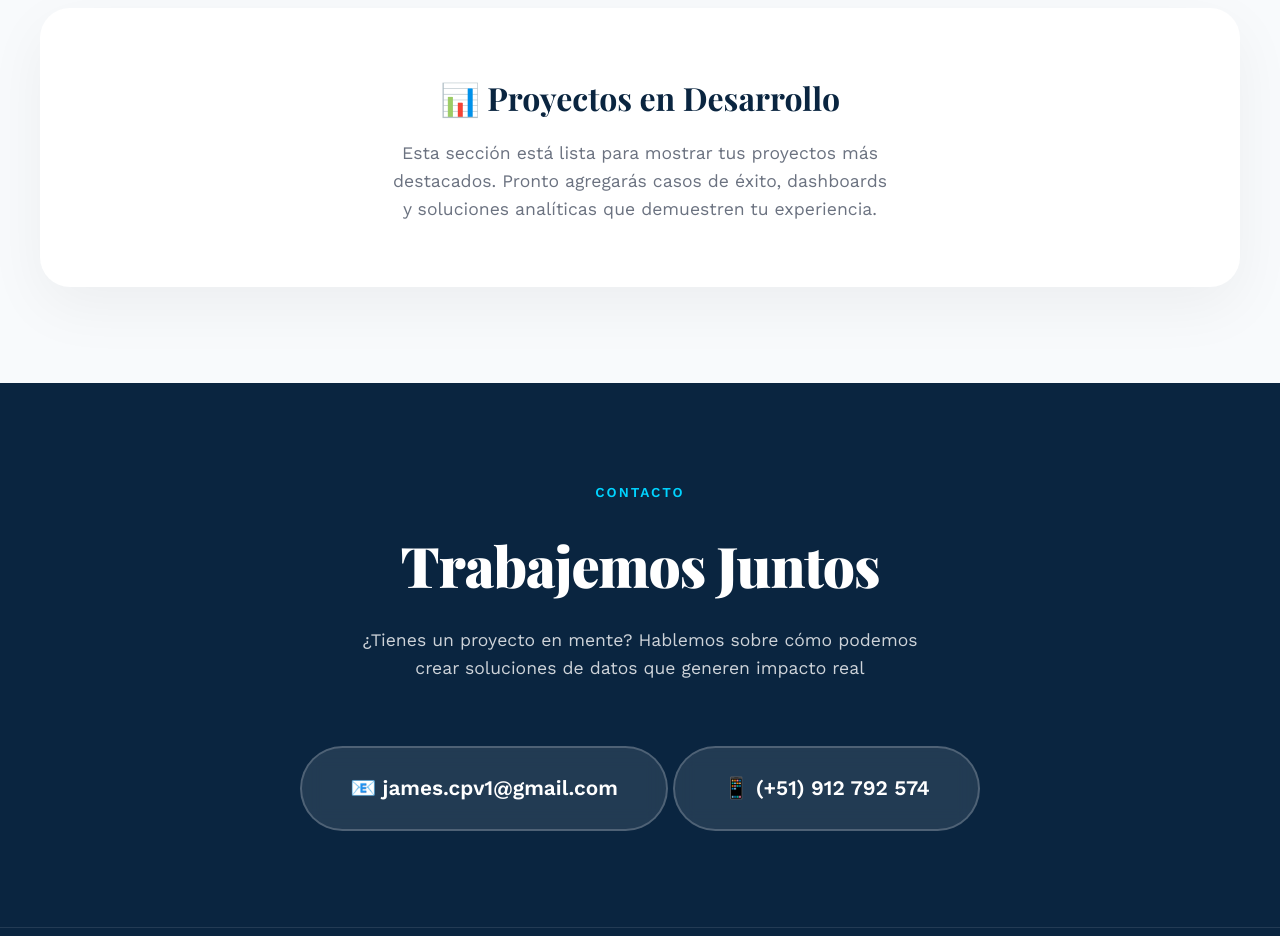
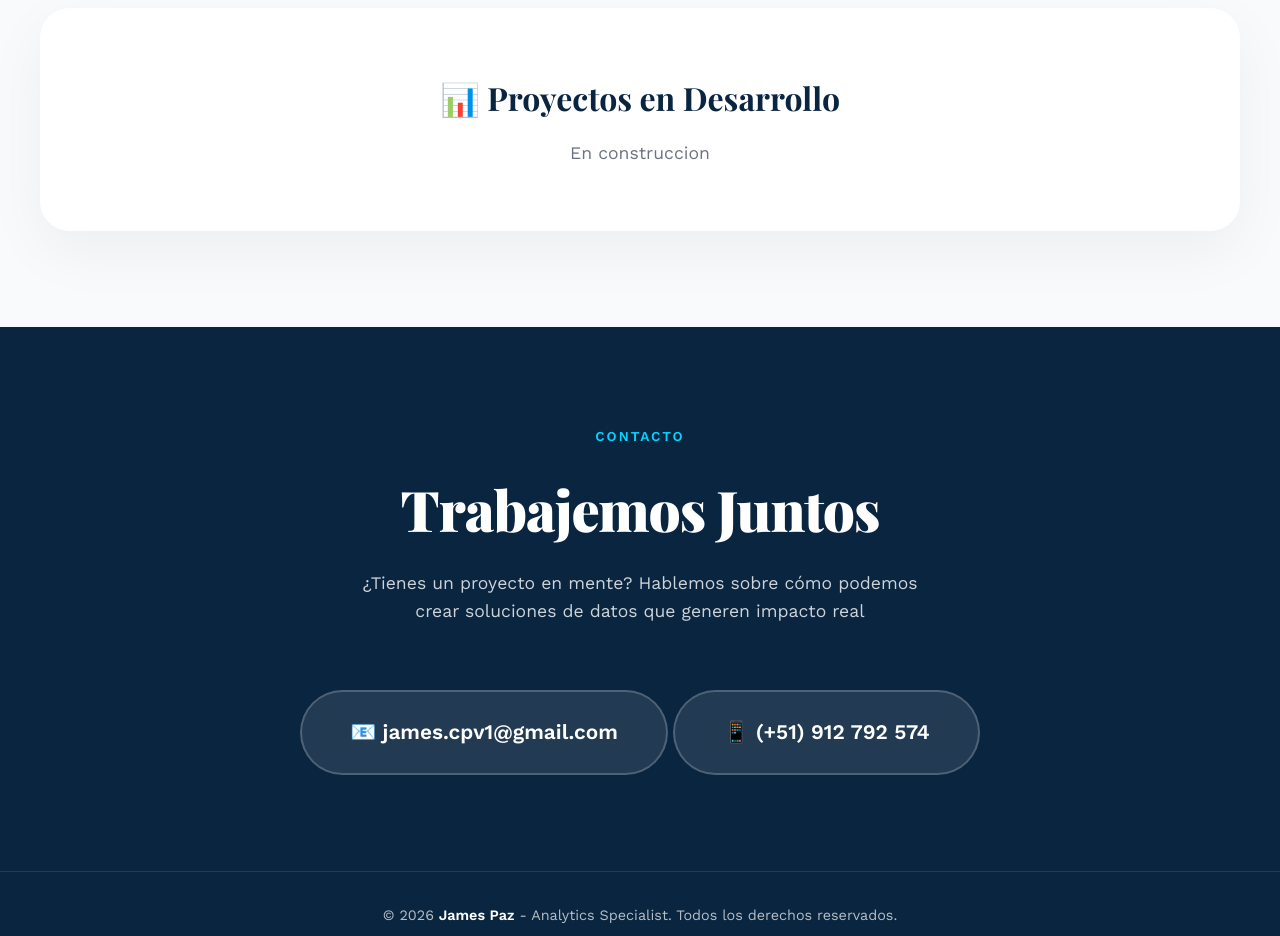
Before and after one commit to JAMEMEMESPAZ/githubpage, a plain HTML site: page index.html in a window 1280 px wide. Shown: the part 4180-5116 px from the top of the page. Drawn offline with nearby package versions, Linux system fonts and the light colour scheme.

Commit message:
Update index.html

```diff
--- a/index.html
+++ b/index.html
@@ -822,7 +822,7 @@
             <div class="projects-placeholder fade-in">
                 <h3>📊 Proyectos en Desarrollo</h3>
                 <p>
-                    Esta sección está lista para mostrar tus proyectos más destacados. Pronto agregarás casos de éxito, dashboards y soluciones analíticas que demuestren tu experiencia.
+                    En construccion
                 </p>
             </div>
         </div>
```
